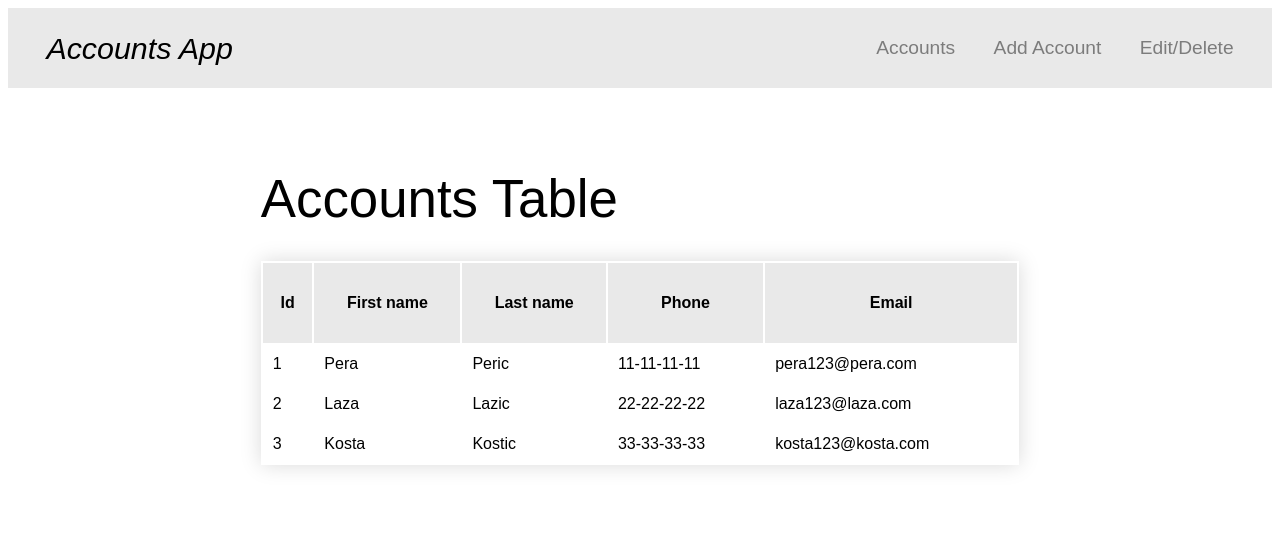
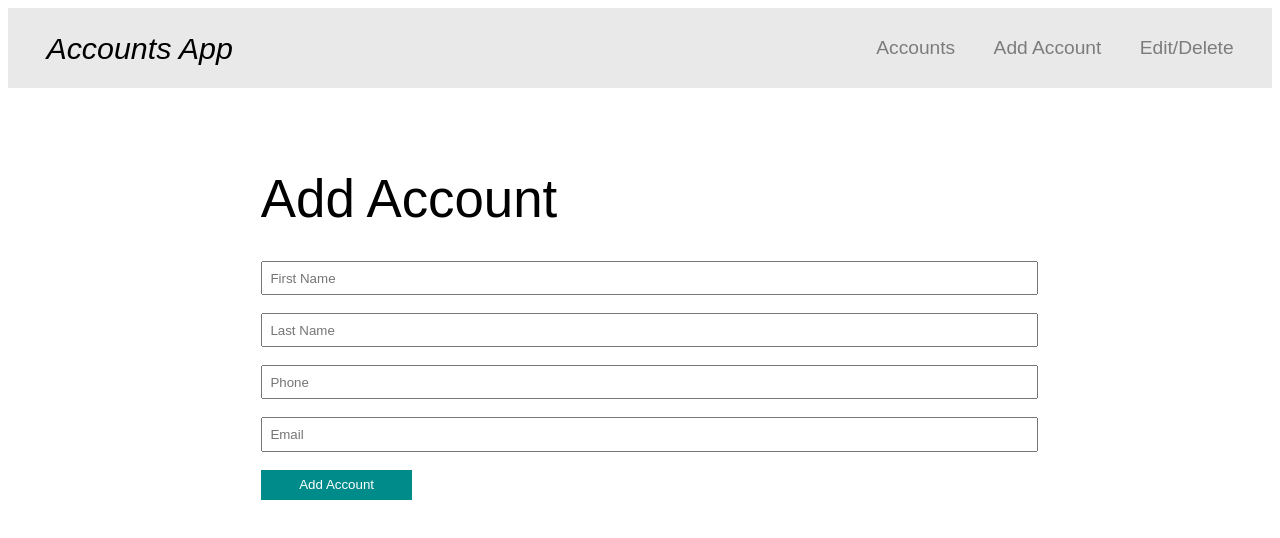
Before and after one commit to stefanljusic10/Accounts-SPA-React, a React (Create React App) app: page /add in a window 1280 px wide. Shown: the top 538 px of the page. Built offline with nearby package versions, Linux system fonts and the light colour scheme.

Commit message:
react account spa

```diff
--- a/src/App.js
+++ b/src/App.js
@@ -1,6 +1,9 @@
 import React, { useState } from "react";
-import { HashRouter, Route } from "react-router-dom";
+import { BrowserRouter, Route, Switch } from "react-router-dom";
 import AccountsTable from "./components/AccountsTable/AccountsTable";
+import AddAccount from "./components/AddAccount/AddAccount";
+import EditAccount from "./components/EditDeleteTable/EditAccount/EditAccount";
+import EditDeleteTable from "./components/EditDeleteTable/EditDeleteTable";
 import Header from "./components/Header/Header";
 
 function App() {
@@ -11,14 +14,32 @@ function App() {
         { id: 3, firstName: "Kosta", lastName: "Kostic", phone: "33-33-33-33", email: "kosta123@kosta.com" }
     ])
 
+    const addNewAccount = acc => {
+        acc.id = account.length + 1;
+        setAccount(prevAccount => prevAccount.concat(acc));
+    }
+
+    const deleteAccount = idDeletedAccount => setAccount(prevAccount => prevAccount = prevAccount.filter(el => el.id !== idDeletedAccount));
+
     return (
         <>
-            <HashRouter>
+            <BrowserRouter>
                 <Header />
-                <Route to="/">
+                <Route path="/" exact>
                     <AccountsTable account={account} />
                 </Route>
-            </HashRouter>
+                <Route path="/add">
+                    <AddAccount addNewAccount={addNewAccount} />
+                </Route>
+                <Switch>
+                    <Route path="/edit-delete">
+                        <EditDeleteTable account={account} deleteAccount={deleteAccount} />
+                    </Route>
+                    <Route path="/edit">
+                        <EditAccount account={account}/>
+                    </Route>
+                </Switch>
+            </BrowserRouter>
         </>
     )
 }
--- a/src/components/Account/Account.js
+++ b/src/components/Account/Account.js
@@ -1,13 +1,26 @@
 import React from "react";
+import { Link } from "react-router-dom";
 
-function Account ({account}){
-    return(
+function Account({ account, edit, deleteAccount }) {
+
+    let buttons = null;
+    if (edit) {
+        buttons = (
+            <>
+                <td className="edit-delete-td"><Link to={"/edit/" + account.id}><button className="edit-btn">Edit</button></Link></td>
+                <td className="edit-delete-td"><button className="delete-btn" onClick={() => {deleteAccount(account.id)}}>Delete</button></td>
+            </>
+        )
+    }
+
+    return (
         <tr>
             <td>{account.id}</td>
             <td>{account.firstName}</td>
             <td>{account.lastName}</td>
             <td>{account.phone}</td>
             <td>{account.email}</td>
+            {buttons}
         </tr>
     )
 }
--- a/src/components/AccountsTable/AccountsTable.css
+++ b/src/components/AccountsTable/AccountsTable.css
@@ -23,5 +23,5 @@ thead{
 }
 
 th, td{
-    padding: 10px;
+    padding: 1%;
 }
--- /dev/null
+++ b/src/components/AddAccount/AddAccount.css
@@ -0,0 +1,28 @@
+.add-block{
+    width: 60%;
+    margin: 0 auto;
+    margin-top: 10vh;
+}
+
+.add-text{
+    font-family: sans-serif;
+    font-weight:lighter;
+    font-size: 3.3rem;
+}
+
+.inputs{
+    margin-top: 4vh;
+}
+
+.input-field{
+    width: 100%;
+    padding: 1%;
+}
+
+button{
+    width: 20%;
+    background-color: darkcyan;
+    color: white;
+    padding: 1%;
+    border: none;
+}
--- /dev/null
+++ b/src/components/AddAccount/AddAccount.js
@@ -0,0 +1,34 @@
+import React, { useState } from 'react';
+import { withRouter } from "react-router-dom";
+import "./AddAccount.css";
+
+function AddAccount(props) {
+
+    const obj = { id: "?", firstName: "", lastName: "", phone: "", email: "" };
+    const [account, setAccount] = useState(obj);
+
+    const changeAccountInput = e => {
+        const newAccount = Object.assign(obj, { [e.target.id]: e.target.value })
+        setAccount(prevAccount => prevAccount = newAccount);
+    }
+
+    const addAccount = () => {
+        props.addNewAccount(account);
+        props.history.push("/");
+    }
+
+    return (
+        <div className="add-block">
+            <div className="add-text">Add Account</div>
+            <div className="inputs">
+                <input type="text" id="firstName" placeholder="First Name" className="input-field" onChange={changeAccountInput} /><br /><br />
+                <input type="text" id="lastName" placeholder="Last Name" className="input-field" onChange={changeAccountInput} /><br /><br />
+                <input type="text" id="phone" placeholder="Phone" className="input-field" onChange={changeAccountInput} /><br /><br />
+                <input type="text" id="email" placeholder="Email" className="input-field" onChange={changeAccountInput} /><br /><br />
+                <button onClick={addAccount}>Add Account</button>
+            </div>
+        </div>
+    )
+}
+
+export default withRouter(AddAccount);
--- /dev/null
+++ b/src/components/EditDeleteTable/EditAccount/EditAccount.css
@@ -0,0 +1,28 @@
+.add-block{
+    width: 60%;
+    margin: 0 auto;
+    margin-top: 10vh;
+}
+
+.add-text{
+    font-family: sans-serif;
+    font-weight:lighter;
+    font-size: 3.3rem;
+}
+
+.inputs{
+    margin-top: 4vh;
+}
+
+.input-field{
+    width: 100%;
+    padding: 1%;
+}
+
+button{
+    width: 20%;
+    background-color: darkcyan;
+    color: white;
+    padding: 1%;
+    border: none;
+}
--- /dev/null
+++ b/src/components/EditDeleteTable/EditAccount/EditAccount.js
@@ -0,0 +1,22 @@
+import React from 'react';
+import "./EditAccount.css";
+
+function EditAccount({ account }) {
+    console.log(account);
+    return (
+        <div>
+            <div className="add-block">
+                <div className="add-text">Edit Account</div>
+                <div className="inputs">
+                    <input type="text" id="firstName" placeholder="First Name" className="input-field" /><br /><br />
+                    <input type="text" id="lastName" placeholder="Last Name" className="input-field" /><br /><br />
+                    <input type="text" id="phone" placeholder="Phone" className="input-field" /><br /><br />
+                    <input type="text" id="email" placeholder="Email" className="input-field" /><br /><br />
+                    <button>Save</button>
+                </div>
+            </div>
+        </div>
+    )
+}
+
+export default EditAccount;
--- /dev/null
+++ b/src/components/EditDeleteTable/EditDeleteTable.css
@@ -0,0 +1,20 @@
+.edit-btn{
+    width: 100%;
+    height: 4.7vh;
+    background-color: darkorange;
+    color: white;
+    font-size: 1rem;
+}
+
+.delete-btn{
+    width: 100%;
+    height: 4.7vh;
+    background-color: rgb(255, 57, 22);
+    color: white;
+    font-size: 1rem;
+}
+
+.edit-delete-td{
+    padding: 0%;
+    width: 10%;
+}
--- /dev/null
+++ b/src/components/EditDeleteTable/EditDeleteTable.js
@@ -0,0 +1,38 @@
+import React from 'react';
+import Account from '../Account/Account';
+import "./EditDeleteTable.css";
+
+function EditDeleteTable({ account, deleteAccount }) {
+
+    const listOfAccounts = account.map(acc => {
+        return (
+            <Account account={acc} key={acc.id} edit={true} deleteAccount={deleteAccount} />
+        )
+    })
+
+    return (
+        <div>
+            <div className="table-block">
+                <div className="table-header">Edit/Delete Account</div>
+                <table>
+                    <thead>
+                        <tr>
+                            <th>Id</th>
+                            <th>First name</th>
+                            <th>Last name</th>
+                            <th>Phone</th>
+                            <th>Email</th>
+                            <th>Edit</th>
+                            <th>Delete</th>
+                        </tr>
+                    </thead>
+                    <tbody>
+                        {listOfAccounts}
+                    </tbody>
+                </table>
+            </div>
+        </div>
+    )
+}
+
+export default EditDeleteTable;
```
Also changed, not shown: 1 other file (tests, documents, lock files or other folders). Lines whose indentation alone changed are shown as unchanged.
